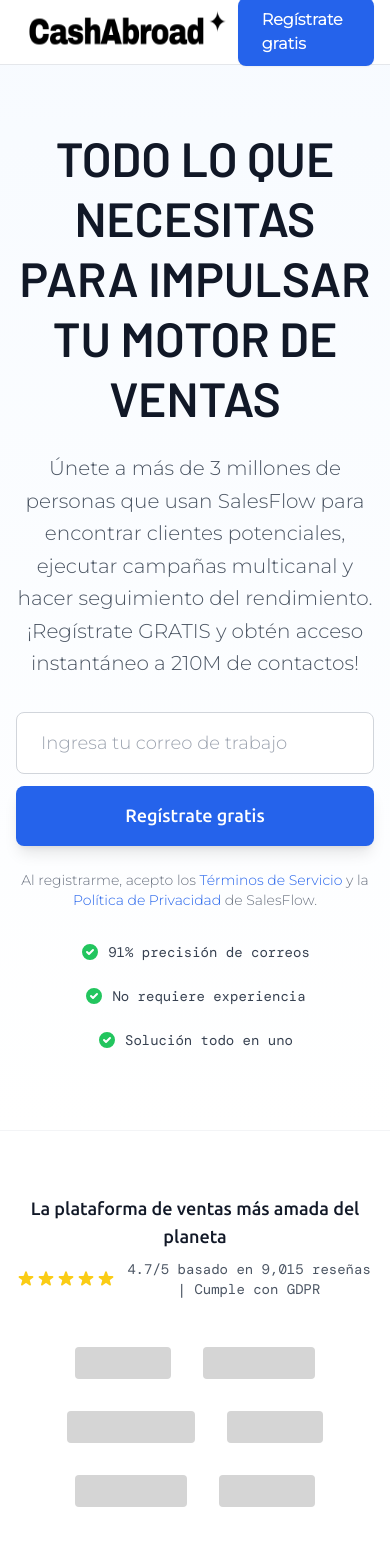
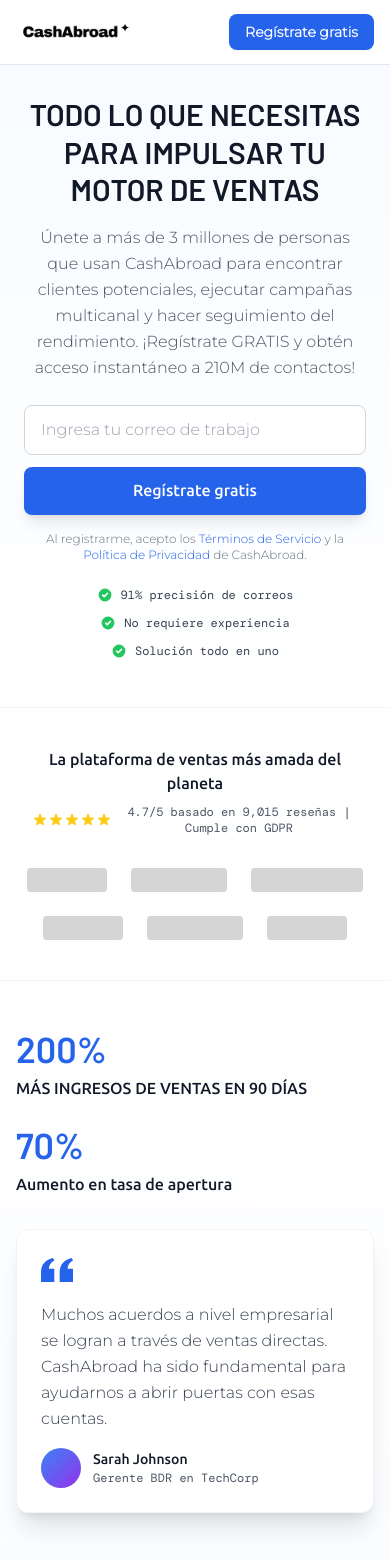
Before and after one commit to jorgeSL1/Proyecto_CashAbroad2, a React (Vite) app: page / in a window 390 px wide. Shown: the top 1568 px of the page. Built offline with nearby package versions, Linux system fonts and the light colour scheme.

Commit message:
actualice archivos

```diff
--- a/src/components/CTA.jsx
+++ b/src/components/CTA.jsx
@@ -2,11 +2,11 @@
 
 export default function CTA() {
   return (
-    <section className="py-24 px-4 sm:px-6 lg:px-8 bg-gradient-to-br from-blue-600 to-indigo-700 relative overflow-hidden">
+    <section className="py-12 sm:py-16 md:py-20 lg:py-24 px-4 sm:px-6 lg:px-8 bg-gradient-to-br from-blue-600 to-indigo-700 relative overflow-hidden">
       <div className="absolute inset-0 bg-grid-white/10"></div>
       <div className="absolute inset-0">
-        <div className="absolute top-0 left-0 w-96 h-96 bg-blue-500 rounded-full blur-3xl opacity-20"></div>
-        <div className="absolute bottom-0 right-0 w-96 h-96 bg-indigo-500 rounded-full blur-3xl opacity-20"></div>
+        <div className="absolute top-0 left-0 w-64 h-64 sm:w-80 sm:h-80 md:w-96 md:h-96 bg-blue-500 rounded-full blur-3xl opacity-20"></div>
+        <div className="absolute bottom-0 right-0 w-64 h-64 sm:w-80 sm:h-80 md:w-96 md:h-96 bg-indigo-500 rounded-full blur-3xl opacity-20"></div>
       </div>
 
       <div className="max-w-4xl mx-auto text-center relative z-10">
@@ -16,21 +16,21 @@
           viewport={{ once: true }}
           transition={{ duration: 0.6 }}
         >
-          <h2 className="font-display font-semibold uppercase text-4xl sm:text-5xl lg:text-6xl text-white mb-6">
+          <h2 className="font-display font-semibold uppercase text-2xl sm:text-3xl md:text-4xl lg:text-5xl xl:text-6xl text-white mb-4 sm:mb-6 px-4">
             Consigue tu próxima reunión en cuestión de minutos
           </h2>
-          <p className="font-body font-light text-xl text-blue-100 mb-10 max-w-2xl mx-auto">
+          <p className="font-body font-light text-base sm:text-lg md:text-xl text-blue-100 mb-6 sm:mb-8 md:mb-10 max-w-2xl mx-auto px-4">
             Únete a miles de equipos de ventas que confían en CashAbroad para impulsar su motor de ventas
           </p>
           <motion.a
             href="#signup"
-            className="font-heading font-semibold inline-block bg-white text-blue-600 px-10 py-5 rounded-lg text-lg hover:bg-gray-50 transition shadow-2xl"
+            className="font-heading font-semibold inline-block bg-white text-blue-600 px-8 sm:px-10 py-4 sm:py-5 rounded-lg text-base sm:text-lg hover:bg-gray-50 transition shadow-2xl"
             whileHover={{ scale: 1.05 }}
             whileTap={{ scale: 0.95 }}
           >
             Regístrate gratis
           </motion.a>
-          <p className="font-label text-blue-100 mt-6 text-sm">
+          <p className="font-label text-blue-100 mt-4 sm:mt-6 text-xs sm:text-sm px-4">
             No se requiere tarjeta de crédito • 600 créditos de email gratis • Cancela en cualquier momento
           </p>
         </motion.div>
--- a/src/components/FAQ.jsx
+++ b/src/components/FAQ.jsx
@@ -24,16 +24,16 @@
   ]
 
   return (
-    <section className="py-24 px-4 sm:px-6 lg:px-8 bg-white">
+    <section className="py-12 sm:py-16 md:py-20 lg:py-24 px-4 sm:px-6 lg:px-8 bg-white">
       <div className="max-w-4xl mx-auto">
         <motion.div
           initial={{ opacity: 0, y: 20 }}
           whileInView={{ opacity: 1, y: 0 }}
           viewport={{ once: true }}
           transition={{ duration: 0.5 }}
-          className="text-center mb-16"
+          className="text-center mb-10 sm:mb-12 md:mb-16"
         >
-          <h2 className="font-display font-semibold uppercase text-4xl sm:text-5xl text-gray-900 mb-4">
+          <h2 className="font-display font-semibold uppercase text-2xl sm:text-3xl md:text-4xl lg:text-5xl text-gray-900 mb-4 px-4">
             Preguntas frecuentes
           </h2>
         </motion.div>
@@ -49,11 +49,11 @@
             >
               <button
                 onClick={() => setOpenIndex(openIndex === index ? null : index)}
-                className="w-full px-8 py-6 text-left flex items-center justify-between hover:bg-gray-50 transition"
+                className="w-full px-4 sm:px-6 md:px-8 py-4 sm:py-5 md:py-6 text-left flex items-center justify-between hover:bg-gray-50 transition"
               >
-                <span className="font-heading font-semibold text-xl text-gray-900">{faq.question}</span>
+                <span className="font-heading font-semibold text-base sm:text-lg md:text-xl text-gray-900 pr-4">{faq.question}</span>
                 <svg
-                  className={`w-6 h-6 text-gray-600 transition-transform duration-400 ease-[cubic-bezier(0.4,0,0.2,1)] ${openIndex === index ? 'rotate-180' : 'rotate-0'}`}
+                  className={`w-5 h-5 sm:w-6 sm:h-6 text-gray-600 transition-transform duration-400 ease-[cubic-bezier(0.4,0,0.2,1)] flex-shrink-0 ${openIndex === index ? 'rotate-180' : 'rotate-0'}`}
                   fill="none"
                   stroke="currentColor"
                   viewBox="0 0 24 24"
@@ -73,8 +73,8 @@
                 }}
                 className="overflow-hidden"
               >
-                <div className="px-8 pb-6">
-                  <p className="font-body font-light text-gray-600 text-lg leading-relaxed">{faq.answer}</p>
+                <div className="px-4 sm:px-6 md:px-8 pb-4 sm:pb-5 md:pb-6">
+                  <p className="font-body font-light text-gray-600 text-sm sm:text-base md:text-lg leading-relaxed">{faq.answer}</p>
                 </div>
               </motion.div>
             </motion.div>
--- a/src/components/Hero.jsx
+++ b/src/components/Hero.jsx
@@ -10,34 +10,35 @@
   }
 
   return (
-    <section className="pt-32 pb-20 px-4 sm:px-6 lg:px-8 bg-gradient-to-b from-blue-50/50 to-white">
-      <div className="max-w-4xl mx-auto text-center">
+    <section className="pt-24 sm:pt-28 md:pt-32 lg:pt-36 pb-12 sm:pb-16 md:pb-20 px-4 sm:px-6 lg:px-8 bg-gradient-to-b from-blue-50/50 to-white">
+      <div className="max-w-4xl mx-auto">
         <motion.div
           initial={{ opacity: 0, y: 30 }}
           animate={{ opacity: 1, y: 0 }}
           transition={{ duration: 0.6 }}
+          className="text-center"
         >
-          <h1 className="font-display font-semibold uppercase text-5xl sm:text-6xl lg:text-7xl text-gray-900 leading-tight mb-6">
+          <h1 className="font-display font-semibold uppercase text-3xl sm:text-4xl md:text-5xl lg:text-6xl xl:text-7xl text-gray-900 leading-tight mb-4 sm:mb-6 px-2">
             Todo lo que necesitas para impulsar tu motor de ventas
           </h1>
 
-          <p className="font-body font-light text-xl text-gray-600 mb-8 leading-relaxed max-w-3xl mx-auto">
-            Únete a más de 3 millones de personas que usan SalesFlow para encontrar clientes potenciales, ejecutar campañas multicanal y hacer seguimiento del rendimiento. ¡Regístrate GRATIS y obtén acceso instantáneo a 210M de contactos!
+          <p className="font-body font-light text-base sm:text-lg md:text-xl text-gray-600 mb-6 sm:mb-8 leading-relaxed max-w-3xl mx-auto px-2">
+            Únete a más de 3 millones de personas que usan CashAbroad para encontrar clientes potenciales, ejecutar campañas multicanal y hacer seguimiento del rendimiento. ¡Regístrate GRATIS y obtén acceso instantáneo a 210M de contactos!
           </p>
 
-          <form onSubmit={handleSubmit} className="mb-6 max-w-2xl mx-auto">
+          <form onSubmit={handleSubmit} className="mb-4 sm:mb-6 max-w-2xl mx-auto px-2">
             <div className="flex flex-col sm:flex-row gap-3">
               <input
                 type="email"
                 value={email}
                 onChange={(e) => setEmail(e.target.value)}
                 placeholder="Ingresa tu correo de trabajo"
-                className="font-body font-light flex-1 px-6 py-4 border border-gray-300 rounded-lg focus:outline-none focus:ring-2 focus:ring-blue-600 focus:border-transparent text-lg"
+                className="font-body font-light flex-1 px-4 sm:px-6 py-3 sm:py-4 border border-gray-300 rounded-lg focus:outline-none focus:ring-2 focus:ring-blue-600 focus:border-transparent text-base sm:text-lg"
                 required
               />
               <motion.button
                 type="submit"
-                className="font-heading font-semibold bg-blue-600 text-white px-8 py-4 rounded-lg hover:bg-blue-700 transition shadow-lg whitespace-nowrap text-lg"
+                className="font-heading font-semibold bg-blue-600 text-white px-6 sm:px-8 py-3 sm:py-4 rounded-lg hover:bg-blue-700 transition shadow-lg whitespace-nowrap text-base sm:text-lg"
                 whileHover={{ scale: 1.05 }}
                 whileTap={{ scale: 0.95 }}
               >
@@ -46,25 +47,25 @@
             </div>
           </form>
 
-          <p className="font-body font-light text-sm text-gray-500 mb-8">
-            Al registrarme, acepto los <a href="#" className="text-blue-600 hover:underline">Términos de Servicio</a> y la <a href="#" className="text-blue-600 hover:underline">Política de Privacidad</a> de SalesFlow.
+          <p className="font-body font-light text-xs sm:text-sm text-gray-500 mb-6 sm:mb-8 px-4">
+            Al registrarme, acepto los <a href="#" className="text-blue-600 hover:underline">Términos de Servicio</a> y la <a href="#" className="text-blue-600 hover:underline">Política de Privacidad</a> de CashAbroad.
           </p>
 
-          <div className="flex flex-wrap justify-center gap-6 text-sm">
+          <div className="flex flex-wrap justify-center gap-3 sm:gap-4 md:gap-6 text-xs sm:text-sm px-4">
             <div className="flex items-center space-x-2">
-              <svg className="w-5 h-5 text-green-500" fill="currentColor" viewBox="0 0 20 20">
+              <svg className="w-4 h-4 sm:w-5 sm:h-5 text-green-500 flex-shrink-0" fill="currentColor" viewBox="0 0 20 20">
                 <path fillRule="evenodd" d="M10 18a8 8 0 100-16 8 8 0 000 16zm3.707-9.293a1 1 0 00-1.414-1.414L9 10.586 7.707 9.293a1 1 0 00-1.414 1.414l2 2a1 1 0 001.414 0l4-4z" clipRule="evenodd" />
               </svg>
               <span className="font-label text-gray-700">91% precisión de correos</span>
             </div>
             <div className="flex items-center space-x-2">
-              <svg className="w-5 h-5 text-green-500" fill="currentColor" viewBox="0 0 20 20">
+              <svg className="w-4 h-4 sm:w-5 sm:h-5 text-green-500 flex-shrink-0" fill="currentColor" viewBox="0 0 20 20">
                 <path fillRule="evenodd" d="M10 18a8 8 0 100-16 8 8 0 000 16zm3.707-9.293a1 1 0 00-1.414-1.414L9 10.586 7.707 9.293a1 1 0 00-1.414 1.414l2 2a1 1 0 001.414 0l4-4z" clipRule="evenodd" />
               </svg>
               <span className="font-label text-gray-700">No requiere experiencia</span>
             </div>
             <div className="flex items-center space-x-2">
-              <svg className="w-5 h-5 text-green-500" fill="currentColor" viewBox="0 0 20 20">
+              <svg className="w-4 h-4 sm:w-5 sm:h-5 text-green-500 flex-shrink-0" fill="currentColor" viewBox="0 0 20 20">
                 <path fillRule="evenodd" d="M10 18a8 8 0 100-16 8 8 0 000 16zm3.707-9.293a1 1 0 00-1.414-1.414L9 10.586 7.707 9.293a1 1 0 00-1.414 1.414l2 2a1 1 0 001.414 0l4-4z" clipRule="evenodd" />
               </svg>
               <span className="font-label text-gray-700">Solución todo en uno</span>
--- a/src/components/Integration.jsx
+++ b/src/components/Integration.jsx
@@ -20,24 +20,24 @@
   ]
 
   return (
-    <section className="py-24 px-4 sm:px-6 lg:px-8 bg-gradient-to-b from-white to-gray-50">
+    <section className="py-12 sm:py-16 md:py-20 lg:py-24 px-4 sm:px-6 lg:px-8 bg-gradient-to-b from-white to-gray-50">
       <div className="max-w-7xl mx-auto">
         <motion.div
           initial={{ opacity: 0, y: 20 }}
           whileInView={{ opacity: 1, y: 0 }}
           viewport={{ once: true }}
           transition={{ duration: 0.5 }}
-          className="text-center mb-16"
+          className="text-center mb-10 sm:mb-12 md:mb-16"
         >
-          <h2 className="font-display font-semibold uppercase text-4xl sm:text-5xl text-gray-900 mb-4">
+          <h2 className="font-display font-semibold uppercase text-2xl sm:text-3xl md:text-4xl lg:text-5xl text-gray-900 mb-3 sm:mb-4 px-4">
             Conéctate con tu stack tecnológico existente
           </h2>
-          <p className="font-body font-light text-xl text-gray-600 max-w-3xl mx-auto">
+          <p className="font-body font-light text-base sm:text-lg md:text-xl text-gray-600 max-w-3xl mx-auto px-4">
             Integra perfectamente con las herramientas que ya usas
           </p>
         </motion.div>
 
-        <div className="grid md:grid-cols-3 gap-8">
+        <div className="grid sm:grid-cols-2 lg:grid-cols-3 gap-6 sm:gap-8">
           {integrations.map((integration, index) => (
             <motion.div
               key={index}
@@ -46,15 +46,15 @@
               viewport={{ once: true }}
               transition={{ duration: 0.5, delay: index * 0.1 }}
               whileHover={{ scale: 1.03 }}
-              className="bg-white rounded-2xl p-8 shadow-lg hover:shadow-2xl transition-all duration-300 border border-gray-100"
+              className="bg-white rounded-xl sm:rounded-2xl p-6 sm:p-8 shadow-lg hover:shadow-2xl transition-all duration-300 border border-gray-100"
             >
-              <div className={`w-16 h-16 bg-gradient-to-br ${integration.color} rounded-xl mb-6 flex items-center justify-center`}>
-                <span className="font-display font-semibold text-white text-2xl">{integration.name[0]}</span>
+              <div className={`w-12 h-12 sm:w-14 sm:h-14 md:w-16 md:h-16 bg-gradient-to-br ${integration.color} rounded-lg sm:rounded-xl mb-4 sm:mb-6 flex items-center justify-center`}>
+                <span className="font-display font-semibold text-white text-xl sm:text-2xl">{integration.name[0]}</span>
               </div>
-              <h3 className="font-heading font-semibold text-2xl text-gray-900 mb-4">
+              <h3 className="font-heading font-semibold text-lg sm:text-xl md:text-2xl text-gray-900 mb-3 sm:mb-4">
                 {integration.name}
               </h3>
-              <p className="font-body font-light text-gray-600 leading-relaxed">
+              <p className="font-body font-light text-gray-600 leading-relaxed text-sm sm:text-base">
                 {integration.description}
               </p>
             </motion.div>
--- a/src/components/Navbar.jsx
+++ b/src/components/Navbar.jsx
@@ -1,16 +1,20 @@
 import { motion } from 'framer-motion'
+import { useState } from 'react'
+import logo from '/cashabroad-black.png'
 
 export default function Navbar() {
+  const [isOpen, setIsOpen] = useState(false)
+
   return (
     <nav className="fixed top-0 left-0 right-0 bg-white/95 backdrop-blur-sm border-b border-gray-200 z-50">
       <div className="max-w-7xl mx-auto px-4 sm:px-6 lg:px-8">
-        <div className="flex justify-between items-center h-16">
-          <div className="flex items-center">
+        <div className="flex justify-between items-center h-16 md:h-20">
+          <div className="flex items-center flex-shrink-0">
             <a href="#" className="flex items-center">
               <img
-                src="/cashabroad-black.png"
+                src={logo}
                 alt="CashAbroad"
-                className="h-24"
+                className="h-10 sm:h-12 md:h-[52px] w-auto"
               />
             </a>
           </div>
@@ -18,7 +22,7 @@
           <div className="flex items-center">
             <motion.a
               href="#signup"
-              className="bg-blue-600 text-white px-6 py-2.5 rounded-lg font-semibold hover:bg-blue-700 transition shadow-sm"
+              className="bg-blue-600 text-white px-4 py-2 sm:px-6 sm:py-2.5 rounded-lg font-semibold hover:bg-blue-700 transition shadow-sm text-sm sm:text-base"
               whileHover={{ scale: 1.05 }}
               whileTap={{ scale: 0.95 }}
             >
--- a/src/components/SocialProof.jsx
+++ b/src/components/SocialProof.jsx
@@ -2,31 +2,31 @@
 
 export default function SocialProof() {
   const companies = [
-    { name: 'Company A', width: 'w-24' },
-    { name: 'Company B', width: 'w-28' },
-    { name: 'Company C', width: 'w-32' },
-    { name: 'Company D', width: 'w-24' },
-    { name: 'Company E', width: 'w-28' },
-    { name: 'Company F', width: 'w-24' },
+    { name: 'Company A', width: 'w-20 sm:w-24' },
+    { name: 'Company B', width: 'w-24 sm:w-28' },
+    { name: 'Company C', width: 'w-28 sm:w-32' },
+    { name: 'Company D', width: 'w-20 sm:w-24' },
+    { name: 'Company E', width: 'w-24 sm:w-28' },
+    { name: 'Company F', width: 'w-20 sm:w-24' },
   ]
 
   return (
-    <section className="py-16 px-4 sm:px-6 lg:px-8 bg-white border-y border-gray-100">
+    <section className="py-10 sm:py-12 md:py-16 px-4 sm:px-6 lg:px-8 bg-white border-y border-gray-100">
       <div className="max-w-7xl mx-auto">
         <motion.div
           initial={{ opacity: 0, y: 20 }}
           whileInView={{ opacity: 1, y: 0 }}
           viewport={{ once: true }}
           transition={{ duration: 0.5 }}
-          className="text-center mb-12"
+          className="text-center mb-8 sm:mb-10 md:mb-12"
         >
-          <h3 className="font-heading font-semibold text-lg text-gray-900 mb-2">
+          <h3 className="font-heading font-semibold text-base sm:text-lg text-gray-900 mb-2 px-4">
             La plataforma de ventas más amada del planeta
           </h3>
-          <div className="flex items-center justify-center space-x-2 text-sm text-gray-600">
+          <div className="flex items-center justify-center space-x-2 text-xs sm:text-sm text-gray-600 px-4">
             <div className="flex">
               {[...Array(5)].map((_, i) => (
-                <svg key={i} className="w-5 h-5 text-yellow-400" fill="currentColor" viewBox="0 0 20 20">
+                <svg key={i} className="w-4 h-4 sm:w-5 sm:h-5 text-yellow-400" fill="currentColor" viewBox="0 0 20 20">
                   <path d="M9.049 2.927c.3-.921 1.603-.921 1.902 0l1.07 3.292a1 1 0 00.95.69h3.462c.969 0 1.371 1.24.588 1.81l-2.8 2.034a1 1 0 00-.364 1.118l1.07 3.292c.3.921-.755 1.688-1.54 1.118l-2.8-2.034a1 1 0 00-1.175 0l-2.8 2.034c-.784.57-1.838-.197-1.539-1.118l1.07-3.292a1 1 0 00-.364-1.118L2.98 8.72c-.783-.57-.38-1.81.588-1.81h3.461a1 1 0 00.951-.69l1.07-3.292z" />
                 </svg>
               ))}
@@ -40,10 +40,10 @@
           whileInView={{ opacity: 1 }}
           viewport={{ once: true }}
           transition={{ duration: 0.6, delay: 0.2 }}
-          className="flex flex-wrap items-center justify-center gap-8 md:gap-12 grayscale opacity-60"
+          className="flex flex-wrap items-center justify-center gap-6 sm:gap-8 md:gap-12 grayscale opacity-60"
         >
           {companies.map((company, index) => (
-            <div key={index} className={`${company.width} h-8 bg-gray-300 rounded`}></div>
+            <div key={index} className={`${company.width} h-6 sm:h-8 bg-gray-300 rounded`}></div>
           ))}
         </motion.div>
       </div>
--- a/src/components/Testimonial.jsx
+++ b/src/components/Testimonial.jsx
@@ -2,23 +2,23 @@
 
 export default function Testimonial() {
   return (
-    <section className="py-20 px-4 sm:px-6 lg:px-8 bg-gradient-to-b from-white to-blue-50/30">
+    <section className="py-12 sm:py-16 md:py-20 px-4 sm:px-6 lg:px-8 bg-gradient-to-b from-white to-blue-50/30">
       <div className="max-w-6xl mx-auto">
-        <div className="grid md:grid-cols-2 gap-12 items-center">
+        <div className="grid md:grid-cols-2 gap-8 sm:gap-10 md:gap-12 items-center">
           <motion.div
             initial={{ opacity: 0, x: -30 }}
             whileInView={{ opacity: 1, x: 0 }}
             viewport={{ once: true }}
             transition={{ duration: 0.6 }}
           >
-            <div className="space-y-8">
+            <div className="space-y-6 sm:space-y-8">
               <div>
-                <div className="font-display font-semibold uppercase text-6xl text-blue-600 mb-2">200%</div>
-                <div className="font-heading font-semibold text-xl text-gray-900">MÁS INGRESOS DE VENTAS EN 90 DÍAS</div>
+                <div className="font-display font-semibold uppercase text-4xl sm:text-5xl md:text-6xl text-blue-600 mb-2">200%</div>
+                <div className="font-heading font-semibold text-base sm:text-lg md:text-xl text-gray-900">MÁS INGRESOS DE VENTAS EN 90 DÍAS</div>
               </div>
               <div>
-                <div className="font-display font-semibold uppercase text-6xl text-blue-600 mb-2">70%</div>
-                <div className="font-heading font-semibold text-xl text-gray-900">Aumento en tasa de apertura</div>
+                <div className="font-display font-semibold uppercase text-4xl sm:text-5xl md:text-6xl text-blue-600 mb-2">70%</div>
+                <div className="font-heading font-semibold text-base sm:text-lg md:text-xl text-gray-900">Aumento en tasa de apertura</div>
               </div>
             </div>
           </motion.div>
@@ -28,21 +28,21 @@
             whileInView={{ opacity: 1, x: 0 }}
             viewport={{ once: true }}
             transition={{ duration: 0.6, delay: 0.2 }}
-            className="bg-white rounded-2xl p-8 shadow-xl border border-gray-100"
+            className="bg-white rounded-xl sm:rounded-2xl p-6 sm:p-8 shadow-xl border border-gray-100"
           >
-            <div className="mb-6">
-              <svg className="w-10 h-10 text-blue-600" fill="currentColor" viewBox="0 0 24 24">
+            <div className="mb-4 sm:mb-6">
+              <svg className="w-8 h-8 sm:w-10 sm:h-10 text-blue-600" fill="currentColor" viewBox="0 0 24 24">
                 <path d="M14.017 21v-7.391c0-5.704 3.731-9.57 8.983-10.609l.995 2.151c-2.432.917-3.995 3.638-3.995 5.849h4v10h-9.983zm-14.017 0v-7.391c0-5.704 3.748-9.57 9-10.609l.996 2.151c-2.433.917-3.996 3.638-3.996 5.849h3.983v10h-9.983z" />
               </svg>
             </div>
-            <p className="font-body font-light text-lg text-gray-700 mb-6 leading-relaxed">
+            <p className="font-body font-light text-base sm:text-lg text-gray-700 mb-4 sm:mb-6 leading-relaxed">
               Muchos acuerdos a nivel empresarial se logran a través de ventas directas. CashAbroad ha sido fundamental para ayudarnos a abrir puertas con esas cuentas.
             </p>
-            <div className="flex items-center space-x-4">
-              <div className="w-12 h-12 bg-gradient-to-br from-blue-500 to-purple-600 rounded-full"></div>
+            <div className="flex items-center space-x-3 sm:space-x-4">
+              <div className="w-10 h-10 sm:w-12 sm:h-12 bg-gradient-to-br from-blue-500 to-purple-600 rounded-full flex-shrink-0"></div>
               <div>
-                <div className="font-heading font-semibold text-gray-900">Sarah Johnson</div>
-                <div className="font-label text-sm text-gray-600">Gerente BDR en TechCorp</div>
+                <div className="font-heading font-semibold text-sm sm:text-base text-gray-900">Sarah Johnson</div>
+                <div className="font-label text-xs sm:text-sm text-gray-600">Gerente BDR en TechCorp</div>
               </div>
             </div>
           </motion.div>
```
Also changed, not shown: src/components/Features.jsx (+12 -12 lines), src/components/Footer.jsx (+14 -14 lines).
